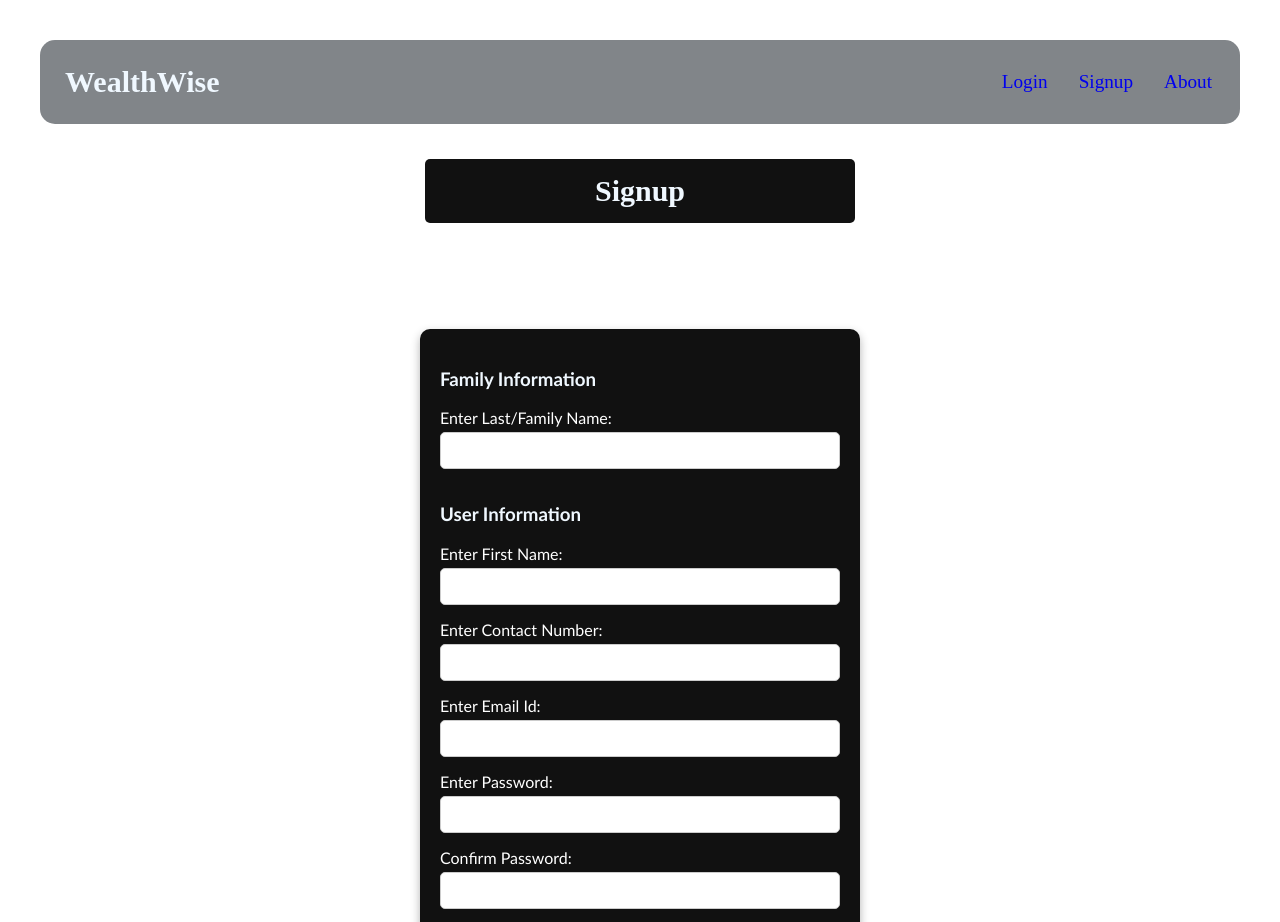
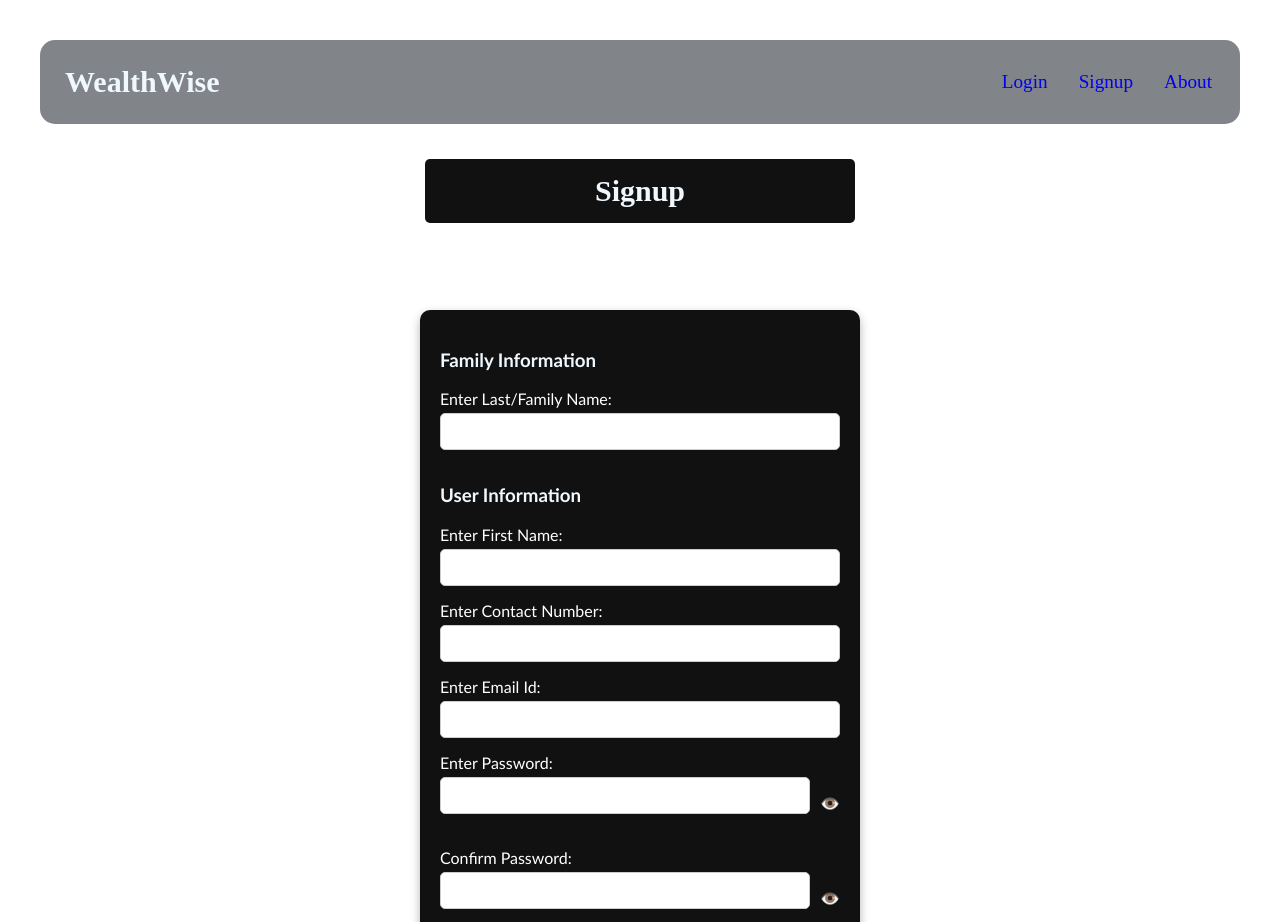
Before and after one commit to Yaash001/WealthWise_Frontend, a React (Vite) app: page / in a window 1280 px wide. Shown: the top 922 px of the page. Built offline with nearby package versions, Linux system fonts and the light colour scheme.

Commit message:
I Added a Show And Hide useEffect In Password Input

```diff
--- a/src/Components/ShowPass.jsx
+++ b/src/Components/ShowPass.jsx
@@ -6,3 +6,5 @@ function Eye({toggleVisibility}) {
     );
 
 }
+
+export default Eye;
--- a/src/Components/SignUp.jsx
+++ b/src/Components/SignUp.jsx
@@ -2,8 +2,12 @@
 import './SignUp.css';
 import Navig from './Navig';
 import Button from './Button';
+import Eye from './ShowPass';
 import './Button.css'
+import { useState } from 'react';
 function SignUp() {
+  const [pass,setPass] = useState(false);
+  const [compass,setcomPass] = useState(false);
     return (
         <div className="Form">
           <Navig />
@@ -28,15 +32,18 @@ function SignUp() {
     <input type="email" id="Email" name="email" required />
     <br />
 
-    <label htmlFor="PassWord">Enter Password:</label>
-    <input type="password" id="passWord" name="passWord" required />
+    <label htmlFor="PassWord">Enter Password:</label><div className='pass-f'>
+    <input type={pass ? "text" : "password"} id="passWord" name="passWord" required />
+   <Eye toggleVisibility={()=> setPass(!pass)}/></div>
     <br />
 
     <label htmlFor="RePass">Confirm Password:</label>
+    <div className='pass-f'>
     <input type="password" id="RePass" name="passWord" required />
+    <Eye toggleVisibility={()=> setcomPass(!compass)}/>
+    </div>
+
     <br />
-
-
 
     <Button txt="SIGNUP"/>
   </form>
--- a/src/Components/Signup.css
+++ b/src/Components/Signup.css
@@ -75,6 +75,14 @@ padding: 15px;
     border: 1px solid #ccc;
     border-radius: 5px;
   }
+  .pass-f{
+    display: flex;align-items: center;
+    position: relative;
+  }
+  .pass-f input{
+    flex : 1;
+    padding-right: 30px;
+  }
   input {
     width: 100%;
     padding: 8px;
```
